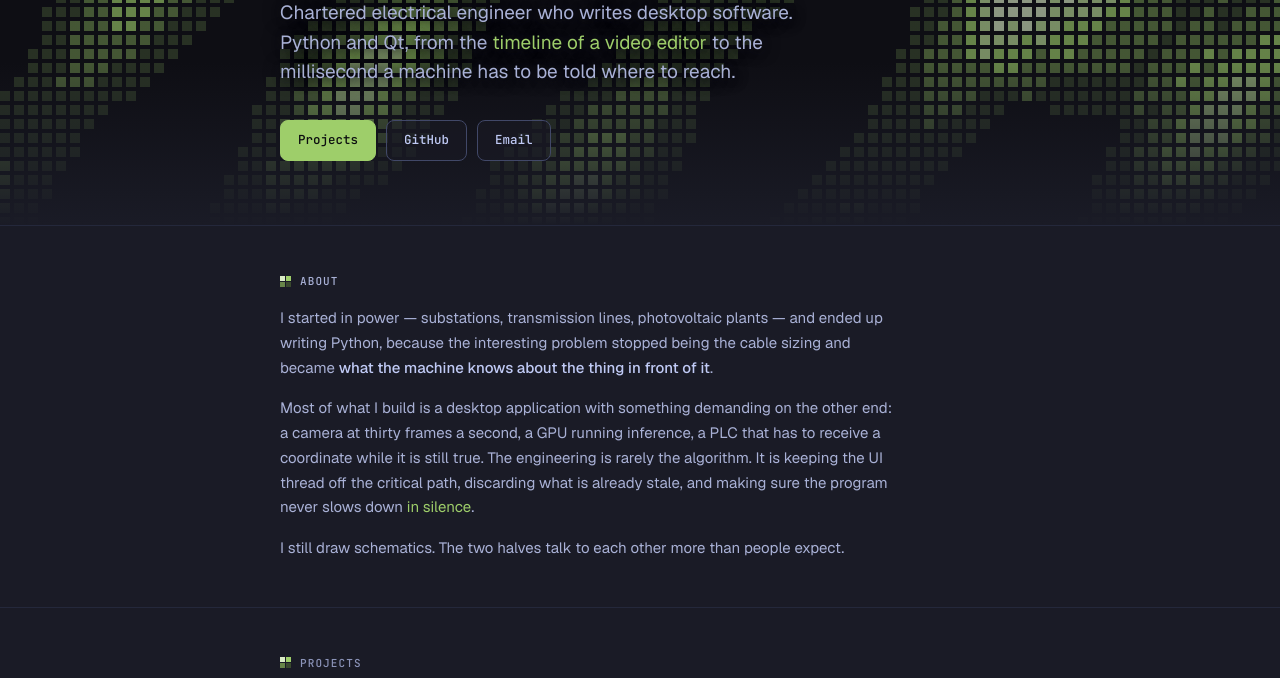
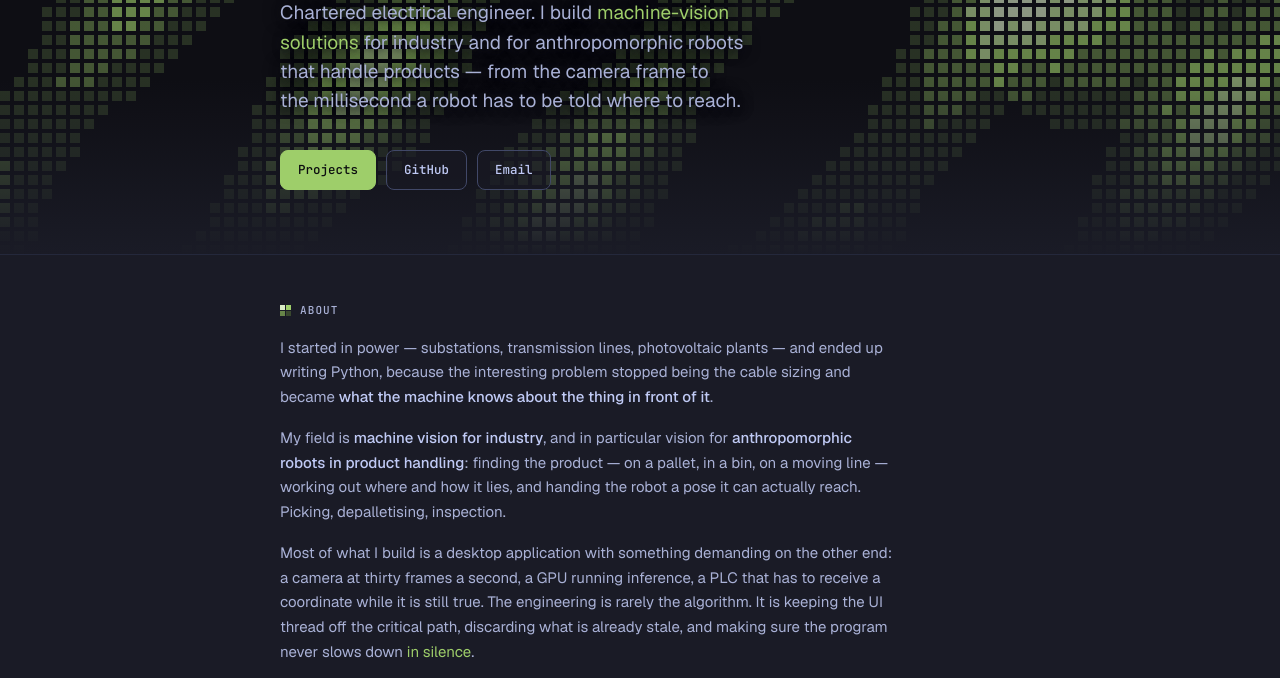
Before and after one commit to Aiazzone/Aiazzone.github.io, a plain HTML site: page index.html in a window 1280 px wide. Shown: the part 249-927 px from the top of the page. Drawn offline with nearby package versions, Linux system fonts and the light colour scheme.

Commit message:
Describe the machine-vision and robot-handling focus

```diff
--- a/index.html
+++ b/index.html
@@ -3,11 +3,11 @@
 <head>
 <meta charset="utf-8">
 <meta name="viewport" content="width=device-width, initial-scale=1, viewport-fit=cover">
-<meta name="description" content="Simone Zuliani — chartered electrical engineer writing desktop software in Python and Qt. Creator of IVE, an open-source video editor.">
+<meta name="description" content="Simone Zuliani — chartered electrical engineer building machine-vision solutions for industry and for anthropomorphic robots in product handling.">
 <meta name="theme-color" content="#1a1b26">
 <meta property="og:type" content="website">
 <meta property="og:title" content="Simone Zuliani">
-<meta property="og:description" content="Chartered electrical engineer who writes desktop software. Python and Qt.">
+<meta property="og:description" content="Machine-vision solutions for industry and for anthropomorphic robots that handle products.">
 <title>Simone Zuliani</title>
 <link rel="preconnect" href="https://fonts.googleapis.com">
 <link rel="preconnect" href="https://fonts.gstatic.com" crossorigin>
@@ -686,9 +686,10 @@
       <p class="prompt-line" data-stagger style="--stagger:0"><span class="sigil">$</span> whoami<span class="caret" aria-hidden="true"></span></p>
       <h1 data-stagger style="--stagger:1">Simone Zuliani</h1>
       <p class="tagline" data-stagger style="--stagger:2">
-        Chartered electrical engineer who writes desktop software.
-        Python and Qt, from the <em>timeline of a video editor</em> to the
-        millisecond a machine has to be told where to reach.
+        Chartered electrical engineer. I build <em>machine-vision
+        solutions</em> for industry and for anthropomorphic robots that
+        handle products — from the camera frame to the millisecond a robot
+        has to be told where to reach.
       </p>
       <div class="cta-row" data-stagger style="--stagger:3">
         <a class="btn btn-primary" href="#projects">Projects</a>
@@ -706,6 +707,13 @@
         plants — and ended up writing Python, because the interesting problem
         stopped being the cable sizing and became
         <strong>what the machine knows about the thing in front of it</strong>.
+      </p>
+      <p>
+        My field is <strong>machine vision for industry</strong>, and in
+        particular vision for <strong>anthropomorphic robots in product
+        handling</strong>: finding the product — on a pallet, in a bin, on a
+        moving line — working out where and how it lies, and handing the robot
+        a pose it can actually reach. Picking, depalletising, inspection.
       </p>
       <p>
         Most of what I build is a desktop application with something demanding
@@ -906,7 +914,7 @@
         </div>
         <div class="fact">
           <dt>Open to</dt>
-          <dd>Desktop, media and machine-vision work</dd>
+          <dd>Machine vision and robot-guidance work</dd>
         </div>
       </dl>
     </div>
```
